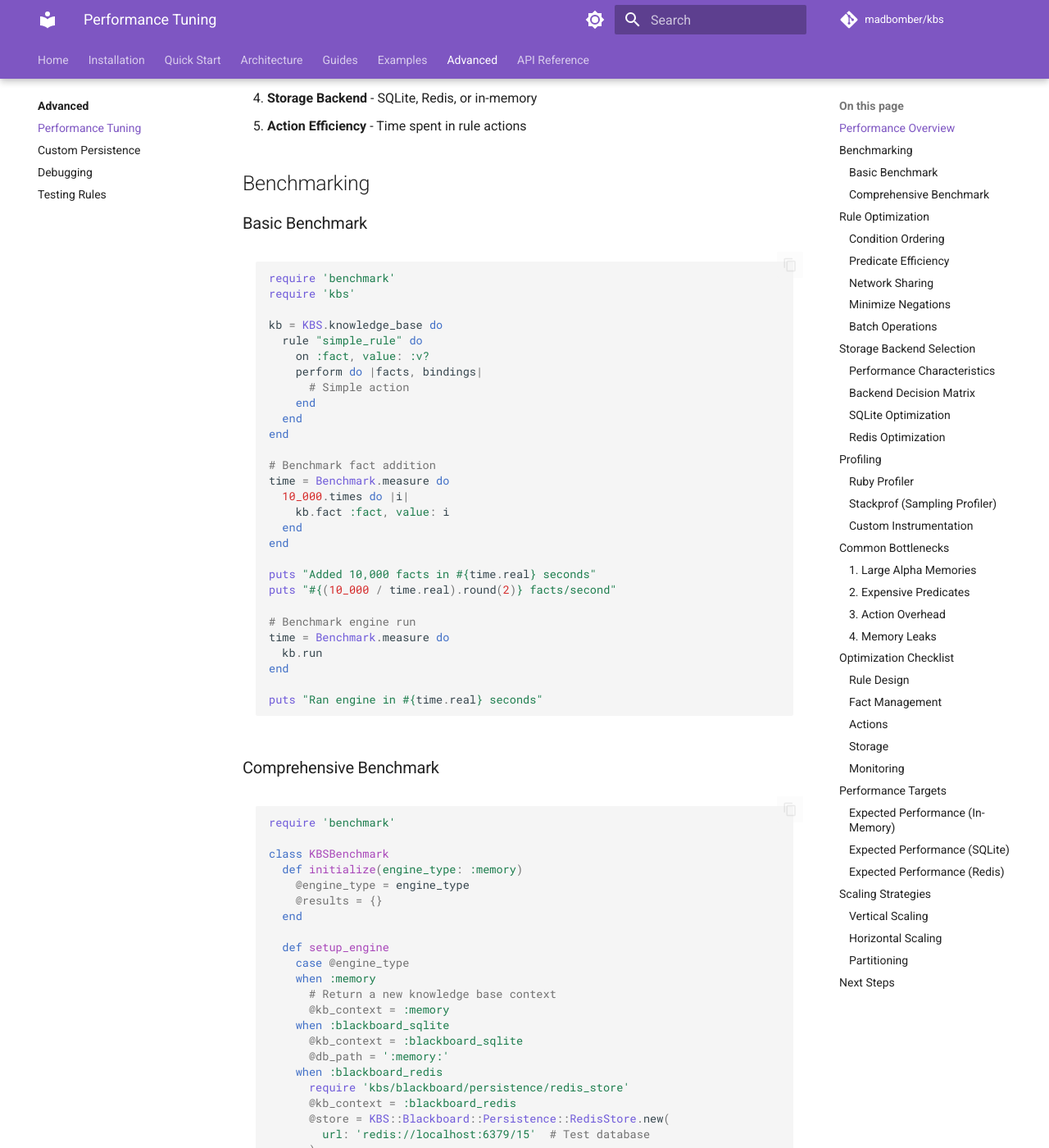
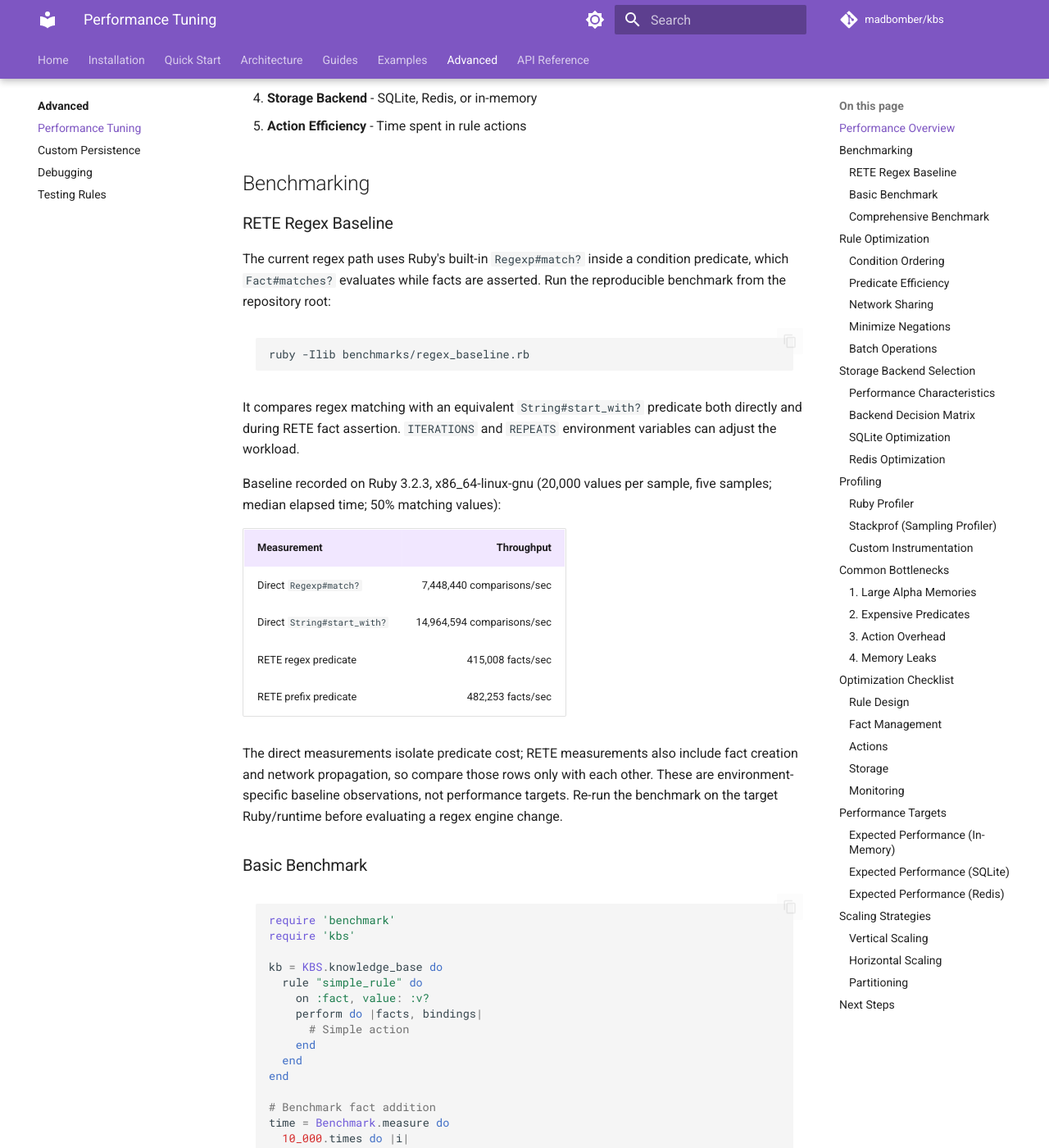
Before and after one commit to MadBomber/kbs, an MkDocs documentation site: the page built from docs/advanced/performance.md, in a window 1280 px wide and 1400 px high, scrolled down 405 px. Shown: the whole window at 82% size. Built offline with MkDocs 1.6.1 and Material for MkDocs 9.7.7, drawn with Linux system fonts in a browser that asks for light colours; comment, search, counter and statistics services are not loaded; the version menu is left out.

Commit message:
Document current RETE regex performance
Co-authored-by: MadBomber <21101+MadBomber@users.noreply.github.com>

````diff
--- a/docs/advanced/performance.md
+++ b/docs/advanced/performance.md
@@ -13,6 +13,36 @@ KBS performance depends on:
 5. **Action Efficiency** - Time spent in rule actions
 
 ## Benchmarking
+
+### RETE Regex Baseline
+
+The current regex path uses Ruby's built-in `Regexp#match?` inside a condition
+predicate, which `Fact#matches?` evaluates while facts are asserted. Run the
+reproducible benchmark from the repository root:
+
+```bash
+ruby -Ilib benchmarks/regex_baseline.rb
+```
+
+It compares regex matching with an equivalent `String#start_with?` predicate
+both directly and during RETE fact assertion. `ITERATIONS` and `REPEATS`
+environment variables can adjust the workload.
+
+Baseline recorded on Ruby 3.2.3, x86_64-linux-gnu (20,000 values per sample,
+five samples; median elapsed time; 50% matching values):
+
+| Measurement | Throughput |
+|-------------|-----------:|
+| Direct `Regexp#match?` | 7,448,440 comparisons/sec |
+| Direct `String#start_with?` | 14,964,594 comparisons/sec |
+| RETE regex predicate | 415,008 facts/sec |
+| RETE prefix predicate | 482,253 facts/sec |
+
+The direct measurements isolate predicate cost; RETE measurements also include
+fact creation and network propagation, so compare those rows only with each
+other. These are environment-specific baseline observations, not performance
+targets. Re-run the benchmark on the target Ruby/runtime before evaluating a
+regex engine change.
 
 ### Basic Benchmark
 
````
